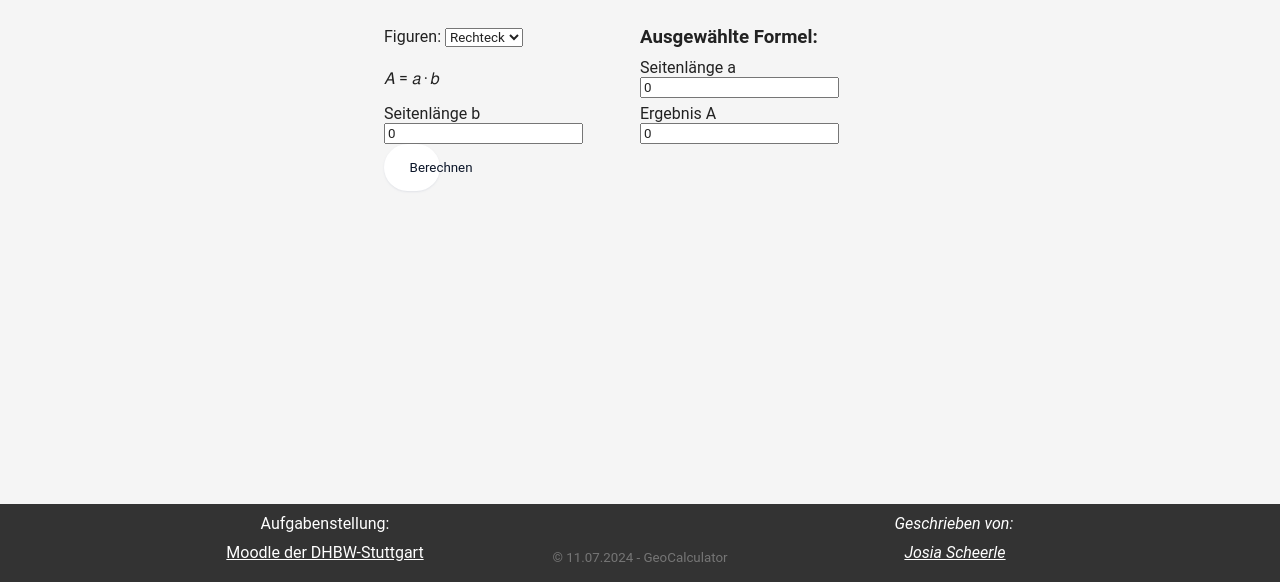
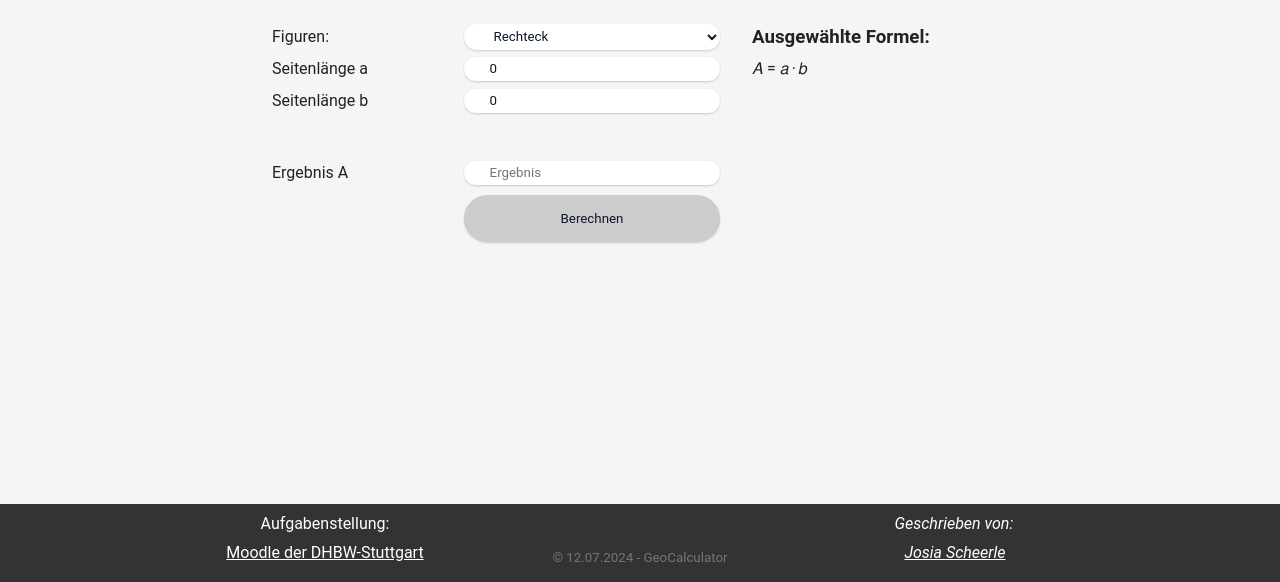
Before and after one commit to ScheerleJo/WE_GeoCalc, a plain HTML site: page pages/calculator.html in a window 1280 px wide. Shown: the part 218-800 px from the top of the page. Drawn offline with Linux system fonts and the light colour scheme.

Commit message:
finish Grid, fix JS and update Styling

```diff
--- a/pages/calculator.html
+++ b/pages/calculator.html
@@ -3,12 +3,11 @@
 <head>
     <meta charset="UTF-8">
     <meta name="viewport" content="width=device-width, initial-scale=1.0">
-    <link rel="icon" href="assets/2D/shapes.png" type="image/x-icon">
+    <link rel="icon" href="../assets/2D/shapes.png" type="image/x-icon">
     <link rel="stylesheet" href="../styles.css">
     <script src="../scripts/showInformation.js"></script>
     <script src="../scripts/calculations.js"></script>
     <title>Rechner - Geo Calculator</title>
-    <link rel="icon" href="../assets/2D/shapes.png" type="image/x-icon">
 </head>
 <body onload="onCalcBodyLoad()">
     <header>
@@ -38,8 +37,7 @@
     </nav>
     <h2 id="calc-header">Geometrische Berechnungen</h2>
     <main id="calculator-main">
-        <div id="input-container-spinner">
-            <label for="geometries">Figuren:</label>
+            <label for="geometries" id="geo-options-label">Figuren:</label>
             <select name="geometries" id="geo-options">
                 <option value="square">Quadrat</option>
                 <option value="rectangle">Rechteck</option>
@@ -48,19 +46,19 @@
                 <option value="cube">Würfel</option>
                 <option value="cuboid">Quader</option>
                 <option value="pyramid">Pyramide</option>
+                <option value="tetraeder">Dreiecks-Pyramide</option>
                 <option value="sphere">Kugel</option>
             </select>
-        </div>
         <h3>Ausgewählte Formel:</h3>
         <p id="formula-text">Formel: A = a * b</p>
 
-        <div id="input-container-a"><label id="label-a" for="a">Input 1</label><input type="number" name='a' id="input-a"></div>
-        <div id="input-container-b"><label id="label-b" for="b">Input 2</label><input type="number" name='b' id="input-b"></div>
-        <div id="input-container-c"><label id="label-c" for="c">Input 3</label><input type="number" name='c' id="input-c"></div>
+        <label id="label-a" for="a">Input 1</label><input type="number" name='a' id="input-a">
+        <label id="label-b" for="b">Input 2</label><input type="number" name='b' id="input-b">
+        <label id="label-c" for="c">Input 3</label><input type="number" name='c' id="input-c">
 
-        <div id="input-container-result"><label id="label-result" for="result">Ergebnis A</label><input name="result" type="text" id="result" placeholder="Ergebnis"></div>
+        <label id="label-result" for="result">Ergebnis A</label><input name="result" type="text" id="result" placeholder="Ergebnis">
 
-        <button onclick="calculate()">Berechnen</button>
+        <button id="button-calculate" onclick="calculate()">Berechnen</button>
 
     </main>
 
@@ -73,7 +71,7 @@
                 <p>Geschrieben von:</p><a href="mailto:info@scheerlestudios.de">Josia Scheerle</a>
             </address>
         </div>
-        <p id="last-edited"><small>© <time datetime="2024-07-11">11.07.2024</time> - GeoCalculator</small></p>
+        <p id="last-edited"><small>© <time datetime="2024-07-12">12.07.2024</time> - GeoCalculator</small></p>
     </footer>
 </body>
 </html>
--- a/scripts/calculations.js
+++ b/scripts/calculations.js
@@ -22,9 +22,6 @@ function showForm() {
 }
 
 
-
-
-
 function calculate() {
 
     const shape = document.getElementById('geo-options').value;
@@ -39,6 +36,11 @@ function calculate() {
         console.error('Error: ' + error);
         return;
     }
+    if(a < 0 || b < 0 || c < 0) {
+        alert('Bitte geben sie gültige Werte für die Berechnung ein');
+        return;
+    }
+
     // Calculate normally if all values are given
     switch(shape) {
         case 'rectangle':
@@ -130,7 +132,7 @@ function showCalcRectangle() {
     document.getElementById('formula-text').innerHTML = '<math xmlns = "http://www.w3.org/1998/Math/MathML"><mi>A</mi><mo>=</mo><mi>a</mi><mo>&middot</mo><mi>b</mi></math>';
 }
 function showCalcTriangle() {
-    showSpecificInputs(true);
+    showSpecificInputs(true, true);
     document.getElementById('label-a').innerText = 'Grundseite a';
     document.getElementById('label-b').innerText = 'Höhe h';
     document.getElementById('formula-text').innerHTML = '<math xmlns = "http://www.w3.org/1998/Math/MathML"><mi>A</mi><mo>=</mo><mfrac><mn>1</mn><mn>2</mn></mfrac><mo>&middot</mo><mi>a</mi><mo>&middot</mo><mi>h</mi></math>';
@@ -174,17 +176,21 @@ function showCalcTetraeder() {
 }
 
 function showSpecificInputs(input1 = false,input2 = false,input3 = false) {
-    let a = document.getElementById('input-container-a');
-    let b = document.getElementById('input-container-b');
-    let c = document.getElementById('input-container-c');
+    let a = document.getElementById('input-a');
+    let b = document.getElementById('input-b');
+    let c = document.getElementById('input-c');
     a.style.display = input1? 'block' : 'none';
+    a.value = input1? 0: '';
     b.style.display = input2? 'block' : 'none';
+    b.value = input2? 0: '';
     c.style.display = input3? 'block' : 'none';
+    c.value = input3? 0: '';
 
-    document.getElementById('input-a').value = input1? 0: '';
-    document.getElementById('input-b').value = input2? 0: '';
-    document.getElementById('input-c').value = input3? 0: '';
-    document.getElementById('result').value = 0;
+    document.getElementById('label-a').style.display = input1? 'block' : 'none';
+    document.getElementById('label-b').style.display = input2? 'block' : 'none';
+    document.getElementById('label-c').style.display = input3? 'block' : 'none';
+
+    document.getElementById('result').value = '';
 }
 
 function xor(a = undefined, b = undefined, c = undefined) {
@@ -193,5 +199,5 @@ function xor(a = undefined, b = undefined, c = undefined) {
     return xor;
 }
 function isEmpty(value) {
-    return value === 0 || value.trim() === '';
+    return value === 0 || value === '';
 }
--- a/styles.css
+++ b/styles.css
@@ -22,32 +22,74 @@ em {
     font-style: normal;
     color: #dd0016;
 }
-p ~ h2 {
-    margin-top: 1em;
+
+button {
+    width: 22%;
+    margin-right: 5px;
+    margin-bottom: 5px;
+    background-color: #ccc;
+    border: none;
+    border-radius: 1.5rem;
+    color: #0d172a;
+    cursor: pointer;
+    padding: 1rem 1.6rem;
+    transition: all .4s cubic-bezier(.4, 0, .2, 1);
+    box-shadow: 0px 1px 2px rgba(166, 175, 195, 0.6);
+    touch-action: manipulation;
 }
-
+button:hover {
+    background-color: #333;
+    color: #fff;
+}
+button:active {
+    background-color: #111;
+    color: #fff;
+}
+input, select {
+    width: 100%;
+    background-color: #fff;
+    border: none;
+    border-radius: 1.5rem;
+    color: #0d172a;
+    padding: .3rem 1.6rem;
+    transition: all .4s cubic-bezier(.4, 0, .2, 1);
+    box-shadow: 0px 1px 2px rgba(166, 175, 195, 0.6);
+    touch-action: manipulation;
+}
+input {
+    cursor: text;
+}
+select {
+    cursor: pointer;
+}
 
 a:visited, a:link{
     color: #222;
 }
-
-iframe  {
-    width: 95%;
-    min-height: 800px;
-    height: auto;
-    border: none;
-}
-
 .main-body{
     margin: 10px;
 }
-
-button > img {
-    width: 30px;
-    height: 30px;
+main {
+    display: flex;
+    flex-direction: column;
+    align-items: center;
+    justify-content: center;
+    margin: 0;
+    padding: 0;
+    width: 100%;
 }
 
+input::-webkit-outer-spin-button,
+input::-webkit-inner-spin-button {
+    -webkit-appearance: none;
+    margin: 0;
+}
 
+input[type="number"] {
+    -moz-appearance: textfield;
+}
+
+/* #region HEADER */
 header a {
     text-decoration: none;
     padding: 5px;
@@ -75,11 +117,8 @@ header {
     align-items: center;
     justify-content: center;
 }
-article {
-    margin: 0 1em;
-}
-
-
+/* #endregion HEADER */
+/* #region NAVBAR */
 nav {
     background-color: #eee;
     padding: 5px;
@@ -173,119 +212,8 @@ nav ul li:hover ol {
 .menu .dropdown-list{
     margin-top: 2.5em;
 }
-main {
-    display: flex;
-    flex-direction: column;
-    align-items: center;
-    justify-content: center;
-    margin: 0;
-    padding: 0;
-    width: 100%;
-}
-#calculator-main {
-    margin: 0 auto;
-    width: 50%;
-    display: grid;
-    grid-template-columns: 40% 40%;
-    grid-template-rows: 2em;
-}
-#calc-header {
-    width: 95%;
-    margin: 1em auto;
-}
-
-
-.formulas {
-    width: 90%;
-    align-self: center;
-}
-hr {
-    width: 92%;
-    height: 1px;
-    margin-top: 15px;
-}
-aside + a:link, aside + a:visited {
-    text-decoration: none;
-}
-
-button {
-    width: 22%;
-    margin-right: 5px;
-    margin-bottom: 5px;
-    background-color: #fff;
-    border: none;
-    border-radius: 1.5rem;
-    box-sizing: border-box;
-    color: #0d172a;
-    cursor: pointer;
-    padding: 1rem 1.6rem;
-    transition: all .4s cubic-bezier(.4, 0, .2, 1);
-    box-shadow: 0px 1px 2px rgba(166, 175, 195, 0.25);
-    touch-action: manipulation;
-}
-button:hover {
-    background-color: #333;
-    color: #fff;
-}
-button:active {
-    background-color: #111;
-    color: #fff;
-}
-
-.info h3 {
-    margin-top: 0;
-}
-
-.info {
-    padding: 5px;
-    z-index: 10;
-    width: auto;
-    margin-bottom: 2em;
-}
-.info button {
-    margin-top: 10px;
-}
-.active-button {
-    background-color: #666;
-}
-.active-info {
-    display: block;
-    border: 2px solid #dd0016;
-    border-radius: 1.5rem;
-    padding: 10px;
-}
-.highlight {
-    border: 2px solid #dd0016;
-    border-radius: 1.5rem;
-}
-
-#formula-buttons {
-    display: flex;
-    flex-wrap: wrap;
-    justify-content: center;
-    margin: 0;
-    padding: 0;
-    width: 100%;
-    margin-top:20px;
-}
-
-math + h5 {
-    font-size: 0.9em;
-    font-weight: normal;
-    text-decoration: underline;
-    margin-bottom: 10px;
-}
-
-input::-webkit-outer-spin-button,
-input::-webkit-inner-spin-button {
-    -webkit-appearance: none;
-    margin: 0;
-}
-
-input[type="number"] {
-    -moz-appearance: textfield;
-}
-
+/* #endregion NAVBAR */
+/* #region FOOTER */
 footer {
     background-color: #333;
     color: white;
@@ -335,6 +263,158 @@ footer a {
 #last-edited *{
     color: rgb(118, 118, 118);
 }
+/* #endregion FOOTER */
+
+
+/* #region INDEX */
+p ~ h2 {
+    margin-top: 1em;
+}
+iframe  {
+    width: 95%;
+    min-height: 800px;
+    height: auto;
+    border: none;
+}
+
+/* #endregion INDEX */
+/* #region CALCULATOR */
+#calculator-main {
+    margin: 0 auto;
+    width: 50%;
+    display: grid;
+    grid-template-columns: 30% 40% 5% 40%;
+    grid-template-rows: 2em 2em 2em 2em 3em 3em;
+}
+#calc-header {
+    width: 95%;
+    margin: 1em auto;
+}
+
+#calculator-main h3 {
+    grid-column: 4/5;
+    grid-row: 1/2;
+}
+#formula-text {
+    grid-column: 4/5;
+    grid-row: 2/3;
+}
+
+#geo-options {
+    grid-column: 2/3;
+    grid-row: 1/2;
+}
+#geo-options-label {
+    grid-column: 1/2;
+    grid-row: 1/2;
+}
+
+#input-a {
+    grid-column: 2/3;
+    grid-row: 2/3;
+}
+#input-b {
+    grid-column: 2/3;
+    grid-row: 3/4;
+}
+#input-c {
+    grid-column: 2/3;
+    grid-row: 4/5;
+}
+#label-a {
+    grid-column: 1/2;
+    grid-row: 2/3;
+}
+#label-b {
+    grid-column: 1/2;
+    grid-row: 3/4;
+}
+#label-c {
+    grid-column: 1/2;
+    grid-row: 4/5;
+}
+
+#result {
+    grid-column: 2/3;
+    grid-row: 5/6;
+}
+#label-result {
+    grid-column: 1/2;
+    grid-row: 5/6;
+}
+
+#button-calculate {
+    grid-column: 2/3;
+    grid-row: 6/7;
+    width: 100%;
+}
+/* #endregion GRID-Calculator*/
+/* #region FORMULAS */
+article {
+    margin: 0 1em;
+}
+button > img {
+    width: 30px;
+    height: 30px;
+}
+
+.formulas {
+    width: 90%;
+    align-self: center;
+}
+hr {
+    width: 92%;
+    height: 1px;
+    margin-top: 15px;
+}
+aside + a:link, aside + a:visited {
+    text-decoration: none;
+}
+
+.info {
+    padding: 5px;
+    z-index: 10;
+    width: auto;
+    margin-bottom: 2em;
+}
+.info h3 {
+    margin-top: 0;
+}
+.info button {
+    margin-top: 10px;
+}
+
+.active-button {
+    background-color: #666;
+}
+.active-info {
+    display: block;
+    border: 2px solid #dd0016;
+    border-radius: 1.5rem;
+    padding: 10px;
+}
+.highlight {
+    border: 2px solid #dd0016;
+    border-radius: 1.5rem;
+}
+
+#formula-buttons {
+    display: flex;
+    flex-wrap: wrap;
+    justify-content: center;
+    margin: 0;
+    padding: 0;
+    width: 100%;
+    margin-top:20px;
+}
+
+math + h5 {
+    font-size: 0.9em;
+    font-weight: normal;
+    text-decoration: underline;
+    margin-bottom: 10px;
+}
+
 
 table {
     margin-top: 20px;
@@ -366,20 +446,10 @@ td button {
     width: 100%;
 }
 
+/* #endregion FORMULAS */
 
 
-
-
-
-
-
-
-
-
-
-
-
-
+/* #region MEDIA-SIZES */
 @media all and (min-width: 401px) {
     nav {
         justify-content: center;
@@ -431,91 +501,15 @@ td button {
 }
 
 
+/* #endregion MEDIA-SIZES */
 
 
-
-
-
-
-
-
-
-
-
-
-
-
-
-
-
-
-
-
-
-
-
-
-
-
-
-
-
-
-
-
-
-
-
-
-
-
-
-
-
-
-
-
-
-
-
-
-
-
-
-
-
-
-
-
-
-
-
-
-
-
-
-
-
-
-
-
-
-
-
-
-
-
-
-
-
-
-
+/* #region SAMPLE-GRID */
 #grid * {
     align-items: center;
     align-items: center;
     height: fit-content;
     margin: 10px 0;
-
 }
 
 #grid {
@@ -569,5 +563,5 @@ td button {
     display: flex;
     justify-content:space-evenly;
     align-items: center;
-
 }
+/* #endregion GRID-SAMPLE */
```
Also changed, not shown: index.html (+1 -1 lines), pages/formulas.html (+2 -3 lines), 1 other file.
